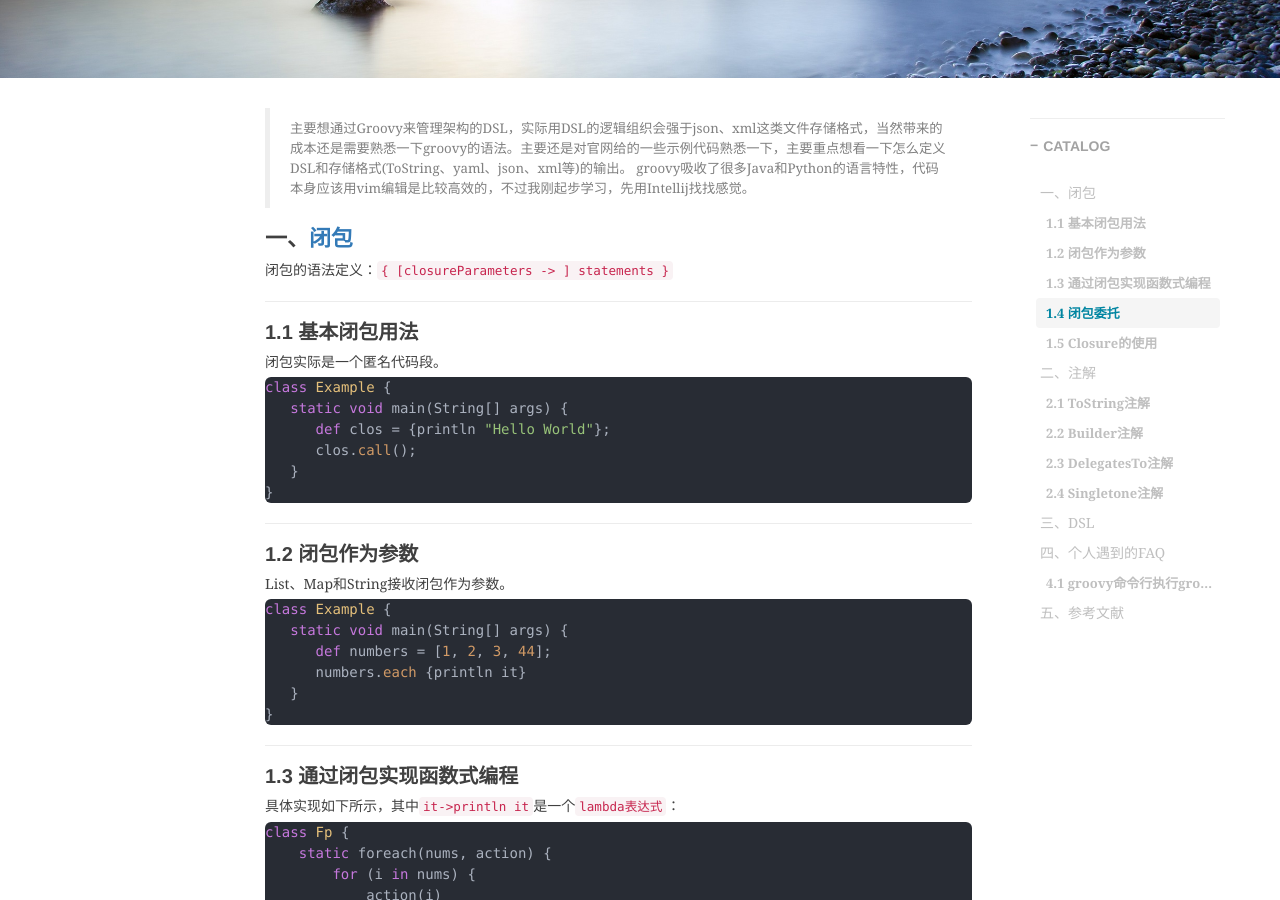
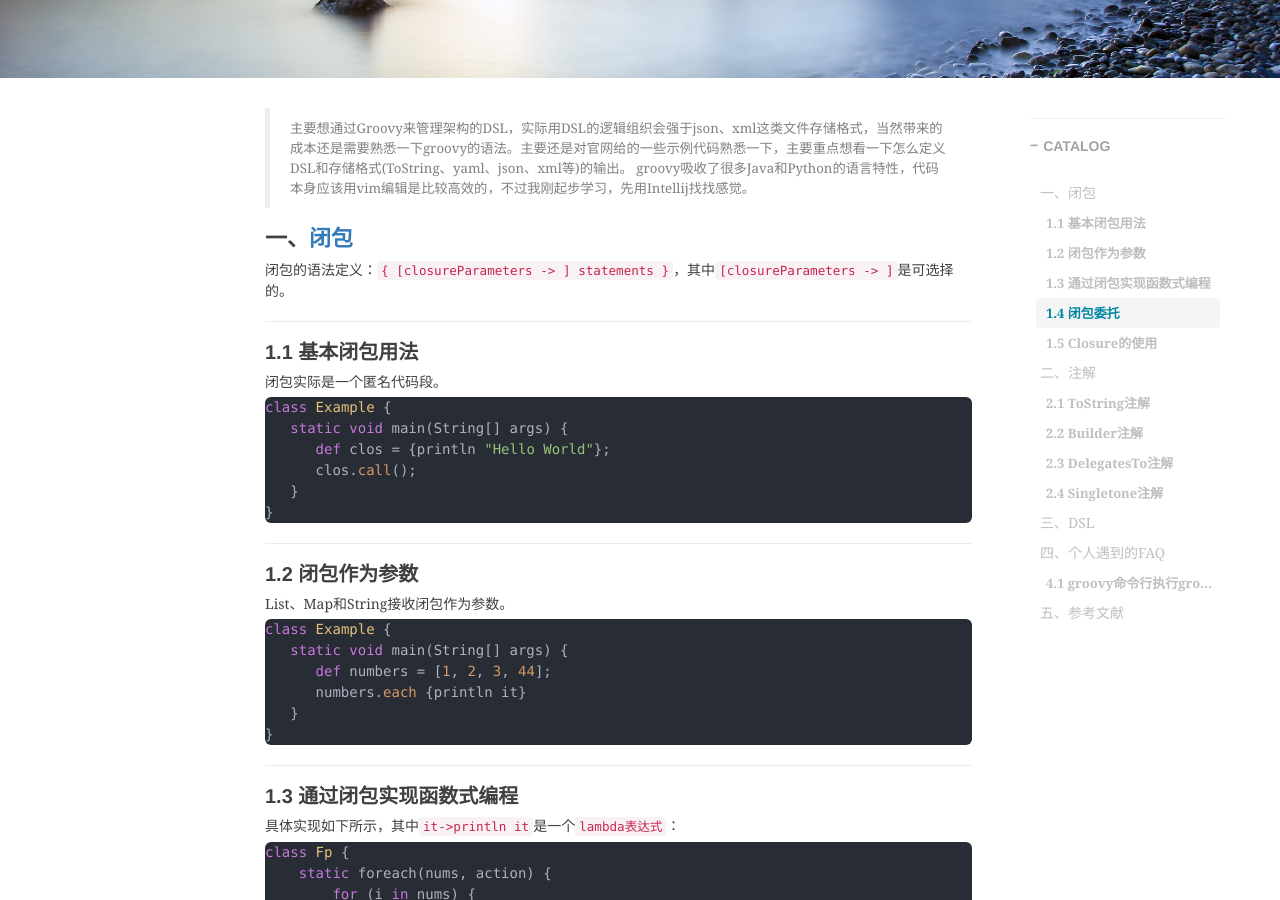
Before and after one commit to shihai1991/shihai1991.github.io, a Jekyll site: the page built from _posts/2023-03-01-groovy学习.md, in a window 1280 px wide and 900 px high, scrolled down 377 px. Built offline with Jekyll 4.4.1, drawn with Linux system fonts in a browser that asks for light colours; nearby versions of some CDN libraries; comment, search, counter and statistics services are not loaded.

Commit message:
Update 2023-03-01-groovy学习.md

```diff
--- a/_posts/2023-03-01-groovy学习.md
+++ b/_posts/2023-03-01-groovy学习.md
@@ -13,7 +13,7 @@ time: '2023.03.01 16:11:00'
 > groovy吸收了很多Java和Python的语言特性，代码本身应该用vim编辑是比较高效的，不过我刚起步学习，先用Intellij找找感觉。
 
 # 一、[闭包](https://groovy-lang.org/closures.html)
-闭包的语法定义：`{ [closureParameters -> ] statements }`
+闭包的语法定义：`{ [closureParameters -> ] statements }`，其中`[closureParameters -> ]`是可选择的。
 
 ## 1.1 基本闭包用法
 闭包实际是一个匿名代码段。
```
